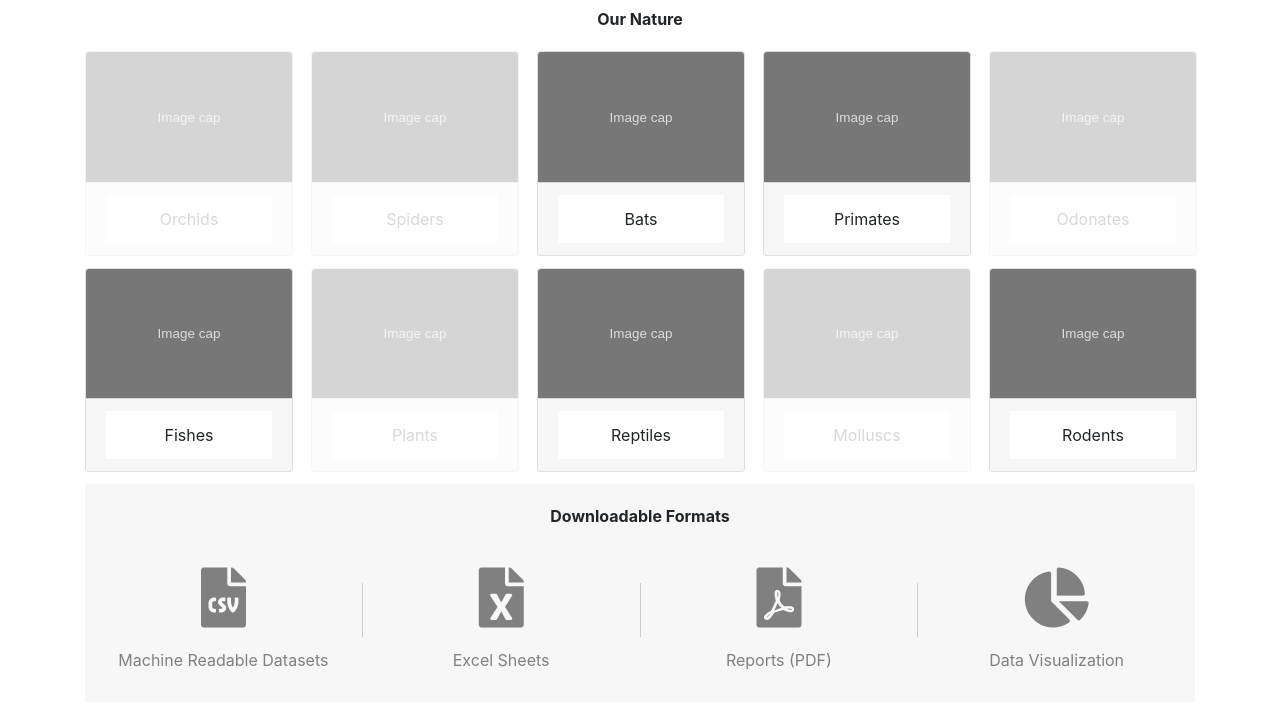
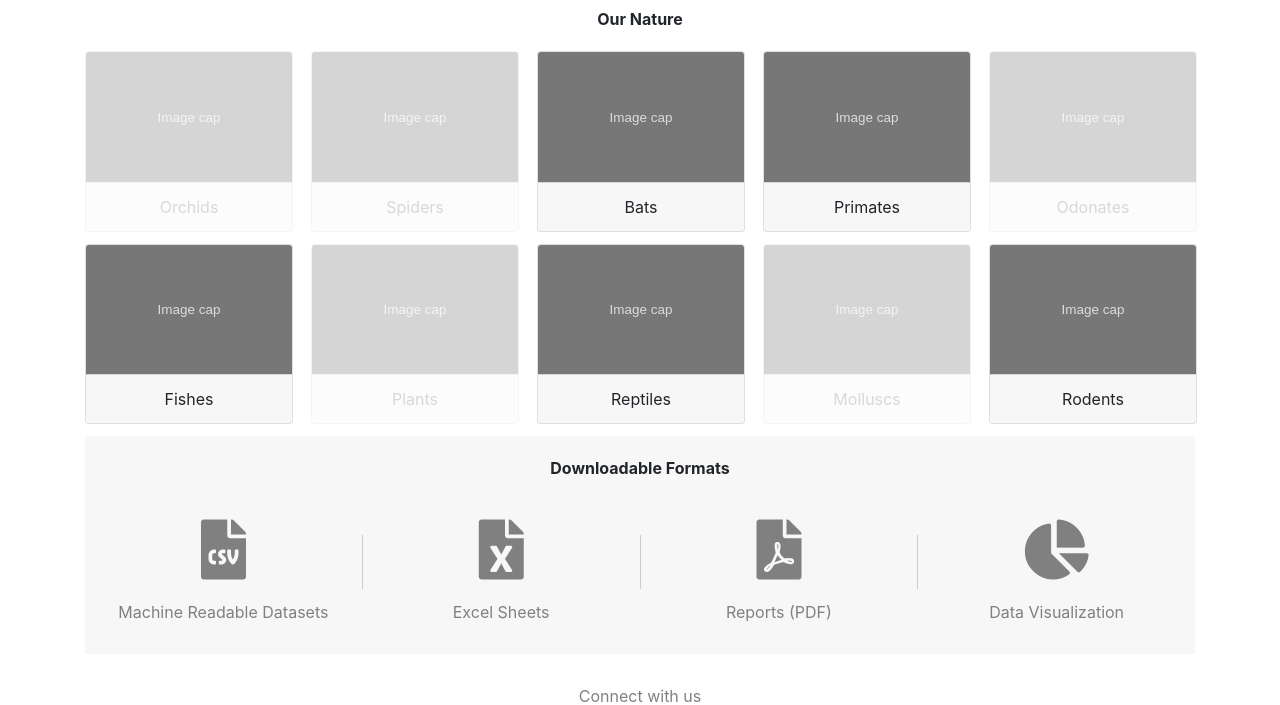
Before and after one commit to ZooReach/dashboard, a Flask app: page / in a window 1280 px wide. Shown: the part 369-1074 px from the top of the page. Run offline with Flask 2, Linux system fonts and the light colour scheme; some libraries are stand-ins or nearby versions.

Commit message:
align text in center

```diff
--- a/app/templates/common/card_image.html
+++ b/app/templates/common/card_image.html
@@ -9,13 +9,12 @@
                     data-src="{{ baseurl+item['image'] }}"
                     alt="Card"
             />
-            <div class="card-footer">
-                <ul class="list-group list-group-flush">
-                    <li class="list-group-item text-center">{{item['Name'] }}</li>
+            <div class="card-footer text-center">
                     {% if item['Genus'] %}
-                    <li class="list-group-item text-center">{{item['Genus']}}</li>
+                    <span>{{item['Genus']}}</span>
+                    <br/>
                     {% endif %}
-                </ul>
+                    <span>{{item['Name'] }}</span>
             </div>
         </div>
     </a>
```
